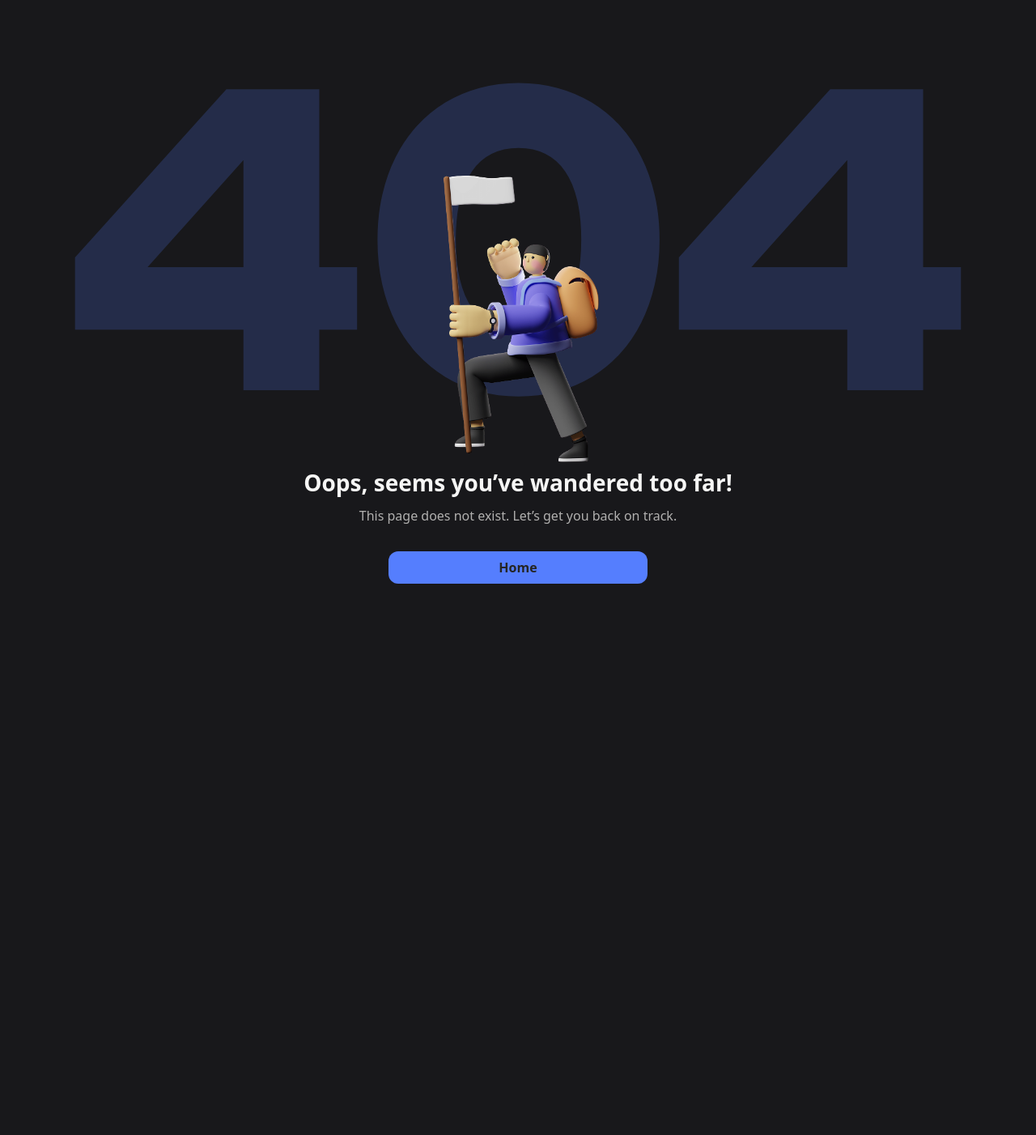
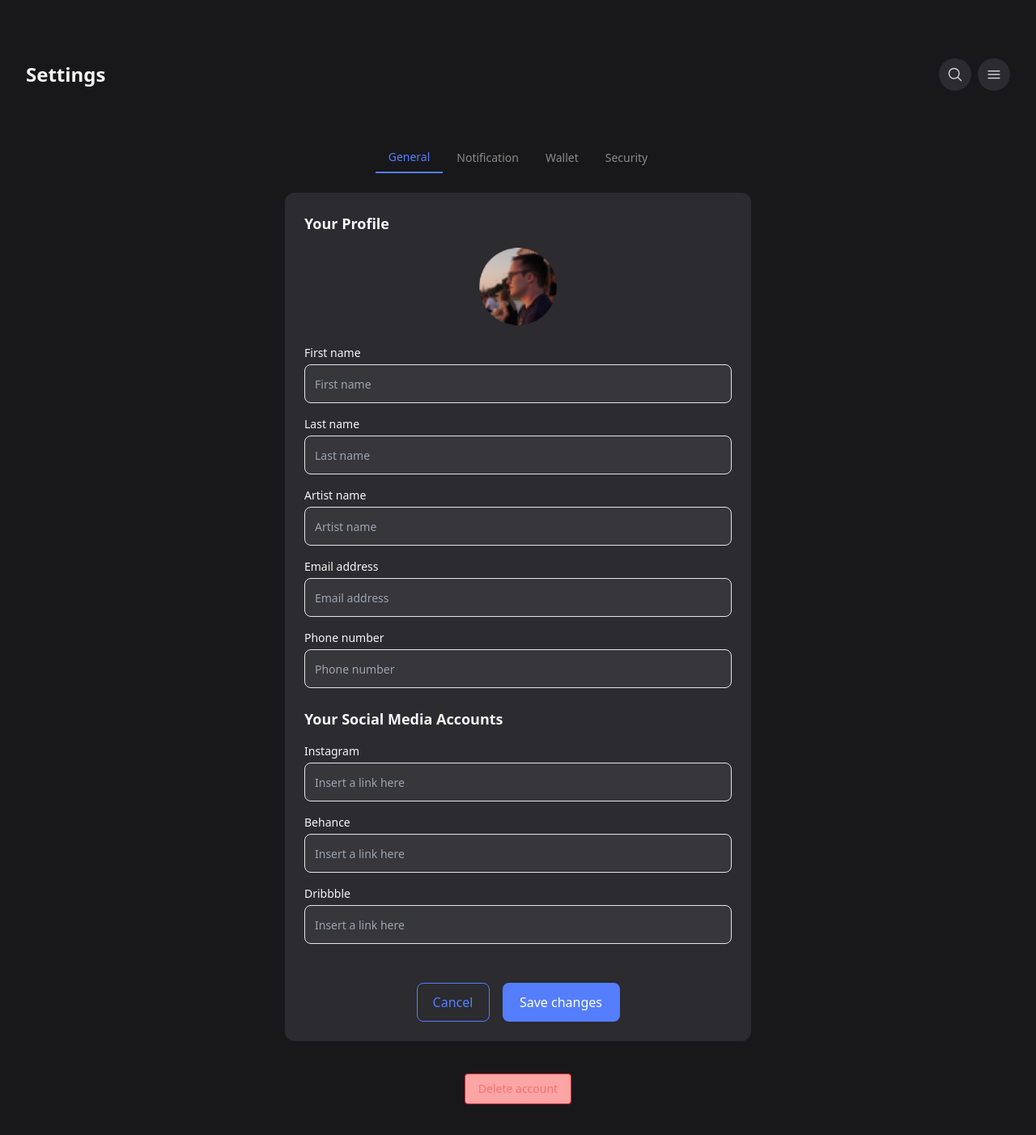
Before and after one commit to Stijn-Houwelijckx/obsense-dashboard-leen, a React (Vite) app: page /settings in a window 1280 px wide. Before the commit this address had no page. Shown: the whole page at 81% size. Before the commit the page ends 800 px from the top, so only its background shows below. Built offline with nearby package versions, Linux system fonts and the light colour scheme; the HTML template or start-up script is replaced by a standard one.

Commit message:
feat: general settings page

```diff
--- a/src/pages/Pages.tsx
+++ b/src/pages/Pages.tsx
@@ -13,6 +13,7 @@ import ArtworkForm from "./ArtworkForm";
 import Collections from "./Collections";
 import CreateCollection from "./CreateCollection";
 import CollectionForm from "./CollectionForm";
+import Settings from "./Settings";
 
 const Pages = () => {
   return (
@@ -37,6 +38,8 @@ const Pages = () => {
         <Route path="/artworkform" element={<ArtworkForm />} />
         <Route path="/collections" element={<Collections />} />
         <Route path="/create" element={<CreateCollection />} />
+        <Route path="/settings" element={<Settings />} />
+
         <Route
           path="/form"
           element={
--- /dev/null
+++ b/src/pages/Settings.tsx
@@ -0,0 +1,133 @@
+import React, { useState } from "react";
+import profilePic from "assets/img/profilepic.png";
+import InputField from "components/InputField";
+import searchIcon from "../assets/img/search.svg";
+import Navigation from "components/Navigation";
+
+const tabs = ["General", "Notification", "Wallet", "Security"];
+
+const Settings = () => {
+  const [activeTab, setActiveTab] = useState("General");
+
+  return (
+    <div className="min-h-screen bg-secondary-900 p-4 text-neutral-50 mt-14 ml-4 mr-4">
+      <div className="flex items-center justify-between mb-10">
+        <h1 className="text-2xl font-bold">Settings</h1>
+        <div className="flex gap-2">
+          <div className="w-10 h-10 bg-secondary-800 rounded-full flex items-center justify-center">
+            <img src={searchIcon} alt="Search" className="w-5 h-5" />
+          </div>
+          <Navigation />
+        </div>
+      </div>
+
+      <div className="min-h-screen bg-secondary-900 text-neutral-50 p-6 mt-5 flex flex-col items-center">
+        {/* Tabs */}
+        <div className="flex gap-[1px] mb-6 border-neutral-700">
+          {tabs.map((tab) => (
+            <button
+              key={tab}
+              onClick={() => setActiveTab(tab)}
+              className={`px-4 py-2 text-sm font-medium transition ${
+                activeTab === tab
+                  ? "text-primary-500 border-b-2 border-primary-500"
+                  : "text-neutral-400"
+              }`}
+            >
+              {tab}
+            </button>
+          ))}
+        </div>
+
+        {/* General Tab Content */}
+        {activeTab === "General" && (
+          <div className="w-full max-w-xl bg-secondary-800 rounded-xl p-6 flex flex-col gap-6">
+            {/* Your Profile */}
+            <div>
+              <h2 className="text-lg font-semibold mb-4">Your Profile</h2>
+              <div className="flex justify-center mb-6">
+                <img
+                  src={profilePic}
+                  alt="Profile"
+                  className="w-[96px] h-[96px] rounded-full object-cover"
+                />
+              </div>
+
+              <div className="grid grid-cols-1 gap-4">
+                <InputField
+                  label="First name"
+                  placeholder="First name"
+                  className="w-full h-[48px] bg-secondary-700 border border-neutral-100 rounded-lg px-3 text-sm text-white"
+                />{" "}
+                <InputField
+                  label="Last name"
+                  placeholder="Last name"
+                  className="w-full h-[48px] bg-secondary-700 border border-neutral-100 rounded-lg px-3 text-sm text-white"
+                />{" "}
+                <InputField
+                  label="Artist name"
+                  placeholder="Artist name"
+                  className="w-full h-[48px] bg-secondary-700 border border-neutral-100 rounded-lg px-3 text-sm text-white"
+                />{" "}
+                <InputField
+                  label="Email address"
+                  placeholder="Email address"
+                  className="w-full h-[48px] bg-secondary-700 border border-neutral-100 rounded-lg px-3 text-sm text-white"
+                />{" "}
+                <InputField
+                  label="Phone number"
+                  placeholder="Phone number"
+                  className="w-full h-[48px] bg-secondary-700 border border-neutral-100 rounded-lg px-3 text-sm text-white"
+                />{" "}
+              </div>
+            </div>
+
+            {/* Your Social Media Accounts */}
+            <div>
+              <h2 className="text-lg font-semibold mb-4">
+                Your Social Media Accounts
+              </h2>
+
+              <div className="grid grid-cols-1 gap-4">
+                <InputField
+                  label="Instagram"
+                  placeholder="Insert a link here"
+                  className="w-full h-[48px] bg-secondary-700 border border-neutral-100 rounded-lg px-3 text-sm text-white"
+                />{" "}
+                <InputField
+                  label="Behance"
+                  placeholder="Insert a link here"
+                  className="w-full h-[48px] bg-secondary-700 border border-neutral-100 rounded-lg px-3 text-sm text-white"
+                />{" "}
+                <InputField
+                  label="Dribbble"
+                  placeholder="Insert a link here"
+                  className="w-full h-[48px] bg-secondary-700 border border-neutral-100 rounded-lg px-3 text-sm text-white"
+                />{" "}
+              </div>
+            </div>
+
+            {/* Buttons - Centered */}
+            <div className="flex justify-center gap-4 mt-6">
+              <button className="w-[90px] h-[48px] border border-primary-500 rounded-lg text-primary-500 font-medium hover:border-primary-600 transition">
+                Cancel
+              </button>
+              <button className="w-[145px] h-[48px] bg-primary-500 text-white font-medium rounded-lg hover:opacity-90 transition">
+                Save changes
+              </button>
+            </div>
+          </div>
+        )}
+
+        {/* Delete Account */}
+        <div className="mt-10">
+          <button className="text-sm text-red-400 border border-red-600 rounded px-4 py-2 hover:opacity-90 bg-[#FCA5A5]">
+            Delete account
+          </button>
+        </div>
+      </div>
+    </div>
+  );
+};
+
+export default Settings;
```
